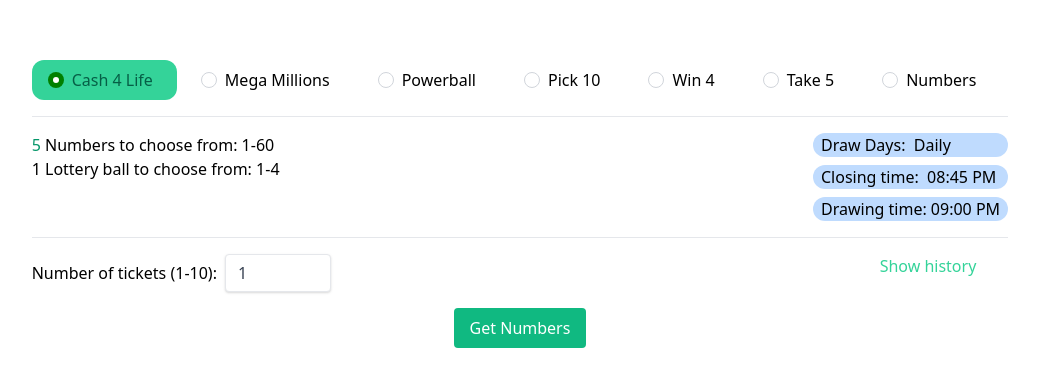
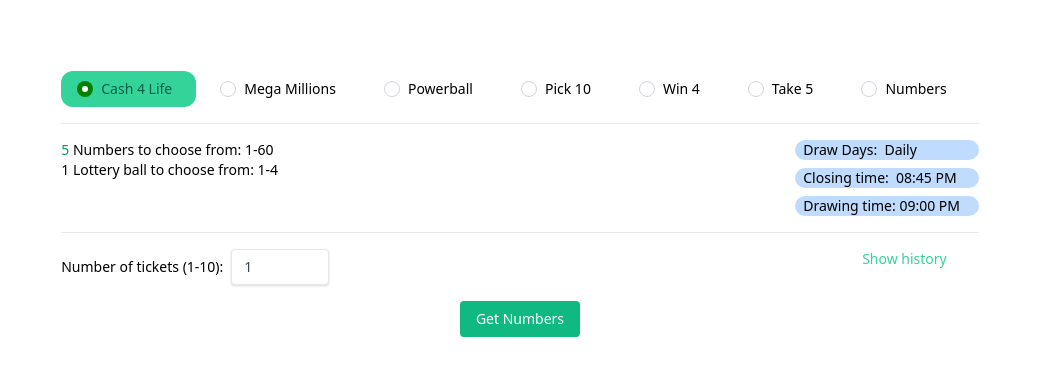
Before and after one commit to denver-edwards/Pick-Lottery-Tickets, a Next.js app: page / in a window 1280 px wide. Shown: the part 188-574 px from the top of the page, without its empty margins (120-1159 px from the left). Built offline with nearby package versions, Linux system fonts and the light colour scheme.

Commit message:
MINOR CHANGE

```diff
--- a/pages/index.js
+++ b/pages/index.js
@@ -62,7 +62,7 @@
   }
 
   return (
-    <div className="flex flex-col items-center justify-center min-h-screen p-8">
+    <div className="flex flex-col items-center justify-center min-h-screen p-8 text-sm">
       <form onSubmit={handleSubmit}>
         <div>
           <label
```
